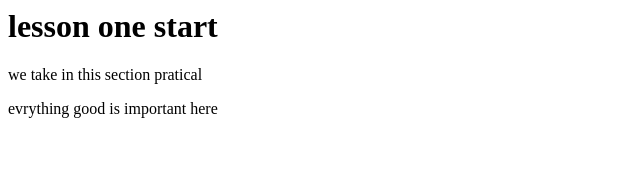
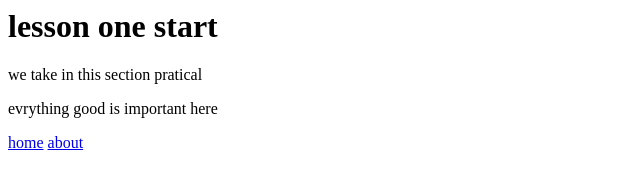
Before and after one commit to Abdirahmanabdulahi/our_firstfullstack, a plain HTML site: page index.html in a window 1280 px wide. Shown: the full height of the page, 0-640 px from the left. Drawn offline with Linux system fonts and the light colour scheme.

Commit message:
added five files update

```diff
--- a/index.html
+++ b/index.html
@@ -5,6 +5,8 @@
             <h1>lesson one start</h1>
             <p>we take in this section pratical </p>
             <p>evrything good is important here</p>
+            <a href="index.html">home</a>
+            <a href="about">about</a>
 
         </body>
     </head>
```
Also changed, not shown: NB GITHUB CONCEPTS .txt, 3 other files.
